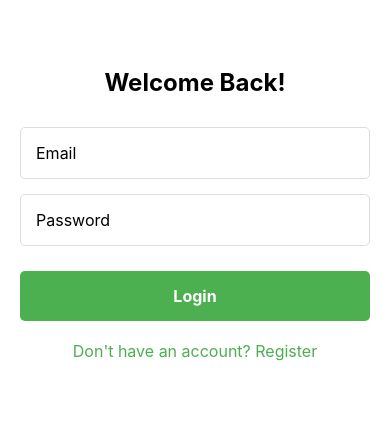
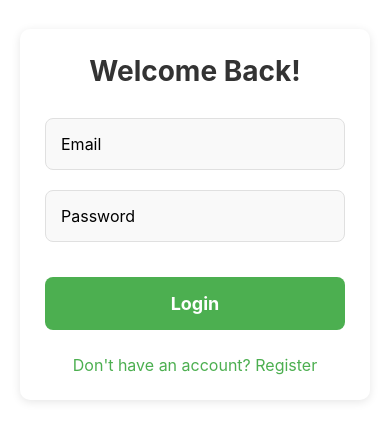
Before and after one commit to chirag127/EcoSnapReactNativeExpo, a React Native app in the folder frontend/: screen /Admin in a window 390 px wide. Shown: the part 208-648 px from the top of the page. Built offline with nearby package versions, Linux system fonts and the light colour scheme.

Commit message:
Update API URL and refactor AuthScreen layout for improved user experience

```diff
--- a/frontend/env.ts
+++ b/frontend/env.ts
@@ -2,9 +2,9 @@ import axios from "axios";
 import AsyncStorage from "@react-native-async-storage/async-storage";
 
 // Replace 192.168.1.X with your actual local IP address
-export const API_URL = "http://192.168.31.232:4000/api";
+// export const API_URL = "http://192.168.31.232:4000/api";
 // export const API_URL = "http://localhost:4000/api";
-// export const API_URL = "https://ecosnapreactnativeexpo.onrender.com/api";
+export const API_URL = "https://ecosnapreactnativeexpo.onrender.com/api";
 
 // Set up axios defaults for authentication
 axios.interceptors.request.use(
--- a/frontend/screens/AuthScreen.js
+++ b/frontend/screens/AuthScreen.js
@@ -9,6 +9,7 @@ import {
     KeyboardAvoidingView,
     Platform,
     ScrollView,
+    Dimensions,
 } from "react-native";
 import { useAuth } from "../context/AuthContext";
 import VerifyEmailScreen from "./VerifyEmailScreen";
@@ -104,6 +105,7 @@ export default function AuthScreen() {
             style={styles.container}
         >
             <ScrollView contentContainerStyle={styles.scrollContent}>
+                <View style={styles.formContainer}>
                     <View style={styles.form}>
                         <Text style={styles.title}>
                             {isLogin ? "Welcome Back!" : "Create Account"}
@@ -164,10 +166,14 @@ export default function AuthScreen() {
                             </Text>
                         </TouchableOpacity>
                     </View>
+                </View>
             </ScrollView>
         </KeyboardAvoidingView>
     );
 }
+
+const { width } = Dimensions.get('window');
+const isWeb = Platform.OS === 'web';
 
 const styles = StyleSheet.create({
     container: {
@@ -178,44 +184,80 @@ const styles = StyleSheet.create({
         flexGrow: 1,
         justifyContent: "center",
     },
-    form: {
+    formContainer: {
+        flex: 1,
+        alignItems: "center",
+        justifyContent: "center",
         padding: 20,
     },
+    form: {
+        width: "100%",
+        maxWidth: isWeb ? 450 : "100%",
+        padding: 25,
+        backgroundColor: "#fff",
+        borderRadius: 10,
+        ...(isWeb && {
+            shadowColor: "#000",
+            shadowOffset: {
+                width: 0,
+                height: 2,
+            },
+            shadowOpacity: 0.1,
+            shadowRadius: 10,
+            elevation: 3,
+        }),
+    },
     title: {
-        fontSize: 24,
+        fontSize: 28,
         fontWeight: "bold",
         marginBottom: 30,
         textAlign: "center",
+        color: "#333",
     },
     input: {
         borderWidth: 1,
-        borderColor: "#ddd",
+        borderColor: "#e0e0e0",
+        backgroundColor: "#f9f9f9",
         padding: 15,
-        marginBottom: 15,
-        borderRadius: 5,
+        marginBottom: 20,
+        borderRadius: 8,
         fontSize: 16,
+        ...(isWeb && {
+            transition: "border-color 0.3s",
+            outline: "none",
+        }),
     },
     button: {
         backgroundColor: "#4CAF50",
-        padding: 15,
-        borderRadius: 5,
+        padding: 16,
+        borderRadius: 8,
         alignItems: "center",
-        marginTop: 10,
+        marginTop: 15,
+        ...(isWeb && {
+            cursor: "pointer",
+            transition: "background-color 0.3s",
+        }),
     },
     buttonDisabled: {
         backgroundColor: "#a5d6a7",
     },
     buttonText: {
         color: "#fff",
-        fontSize: 16,
+        fontSize: 18,
         fontWeight: "bold",
     },
     switchButton: {
-        marginTop: 20,
+        marginTop: 25,
         alignItems: "center",
+        ...(isWeb && {
+            cursor: "pointer",
+        }),
     },
     switchButtonText: {
         color: "#4CAF50",
         fontSize: 16,
+        ...(isWeb && {
+            transition: "color 0.3s",
+        }),
     },
 });
--- a/frontend/screens/VerifyEmailScreen.js
+++ b/frontend/screens/VerifyEmailScreen.js
@@ -9,6 +9,7 @@ import {
     KeyboardAvoidingView,
     Platform,
     ScrollView,
+    Dimensions,
 } from "react-native";
 import { useAuth } from "../context/AuthContext";
 
@@ -69,6 +70,7 @@ export default function VerifyEmailScreen({ onBack }) {
             style={styles.container}
         >
             <ScrollView contentContainerStyle={styles.scrollContent}>
+                <View style={styles.formContainer}>
                     <View style={styles.form}>
                         <Text style={styles.title}>Verify Your Email</Text>
                         <Text style={styles.subtitle}>
@@ -117,10 +119,14 @@ export default function VerifyEmailScreen({ onBack }) {
                             <Text style={styles.backButtonText}>Back to Login</Text>
                         </TouchableOpacity>
                     </View>
+                </View>
             </ScrollView>
         </KeyboardAvoidingView>
     );
 }
+
+const { width } = Dimensions.get('window');
+const isWeb = Platform.OS === 'web';
 
 const styles = StyleSheet.create({
     container: {
@@ -131,62 +137,106 @@ const styles = StyleSheet.create({
         flexGrow: 1,
         justifyContent: "center",
     },
-    form: {
+    formContainer: {
+        flex: 1,
+        alignItems: "center",
+        justifyContent: "center",
         padding: 20,
     },
+    form: {
+        width: "100%",
+        maxWidth: isWeb ? 450 : "100%",
+        padding: 25,
+        backgroundColor: "#fff",
+        borderRadius: 10,
+        ...(isWeb && {
+            shadowColor: "#000",
+            shadowOffset: {
+                width: 0,
+                height: 2,
+            },
+            shadowOpacity: 0.1,
+            shadowRadius: 10,
+            elevation: 3,
+        }),
+    },
     title: {
-        fontSize: 24,
+        fontSize: 28,
         fontWeight: "bold",
         marginBottom: 10,
         textAlign: "center",
+        color: "#333",
     },
     subtitle: {
         fontSize: 16,
         color: "#666",
         marginBottom: 30,
         textAlign: "center",
+        lineHeight: 22,
     },
     input: {
         borderWidth: 1,
-        borderColor: "#ddd",
+        borderColor: "#e0e0e0",
+        backgroundColor: "#f9f9f9",
         padding: 15,
-        marginBottom: 15,
-        borderRadius: 5,
+        marginBottom: 20,
+        borderRadius: 8,
         fontSize: 16,
+        ...(isWeb && {
+            transition: "border-color 0.3s",
+            outline: "none",
+        }),
     },
     button: {
         backgroundColor: "#4CAF50",
-        padding: 15,
-        borderRadius: 5,
+        padding: 16,
+        borderRadius: 8,
         alignItems: "center",
-        marginTop: 10,
+        marginTop: 15,
+        ...(isWeb && {
+            cursor: "pointer",
+            transition: "background-color 0.3s",
+        }),
     },
     buttonDisabled: {
         backgroundColor: "#a5d6a7",
     },
     buttonText: {
         color: "#fff",
-        fontSize: 16,
+        fontSize: 18,
         fontWeight: "bold",
     },
     resendButton: {
         marginTop: 15,
-        padding: 15,
-        borderRadius: 5,
+        padding: 16,
+        borderRadius: 8,
         alignItems: "center",
         borderWidth: 1,
         borderColor: "#4CAF50",
+        backgroundColor: "transparent",
+        ...(isWeb && {
+            cursor: "pointer",
+            transition: "background-color 0.3s, border-color 0.3s",
+        }),
     },
     resendButtonText: {
         color: "#4CAF50",
         fontSize: 16,
+        fontWeight: "500",
     },
     backButton: {
-        marginTop: 20,
+        marginTop: 25,
         alignItems: "center",
+        padding: 10,
+        ...(isWeb && {
+            cursor: "pointer",
+        }),
     },
     backButtonText: {
         color: "#666",
         fontSize: 16,
+        ...(isWeb && {
+            transition: "color 0.3s",
+        }),
     },
 });
```
Lines whose indentation alone changed are shown as unchanged.
